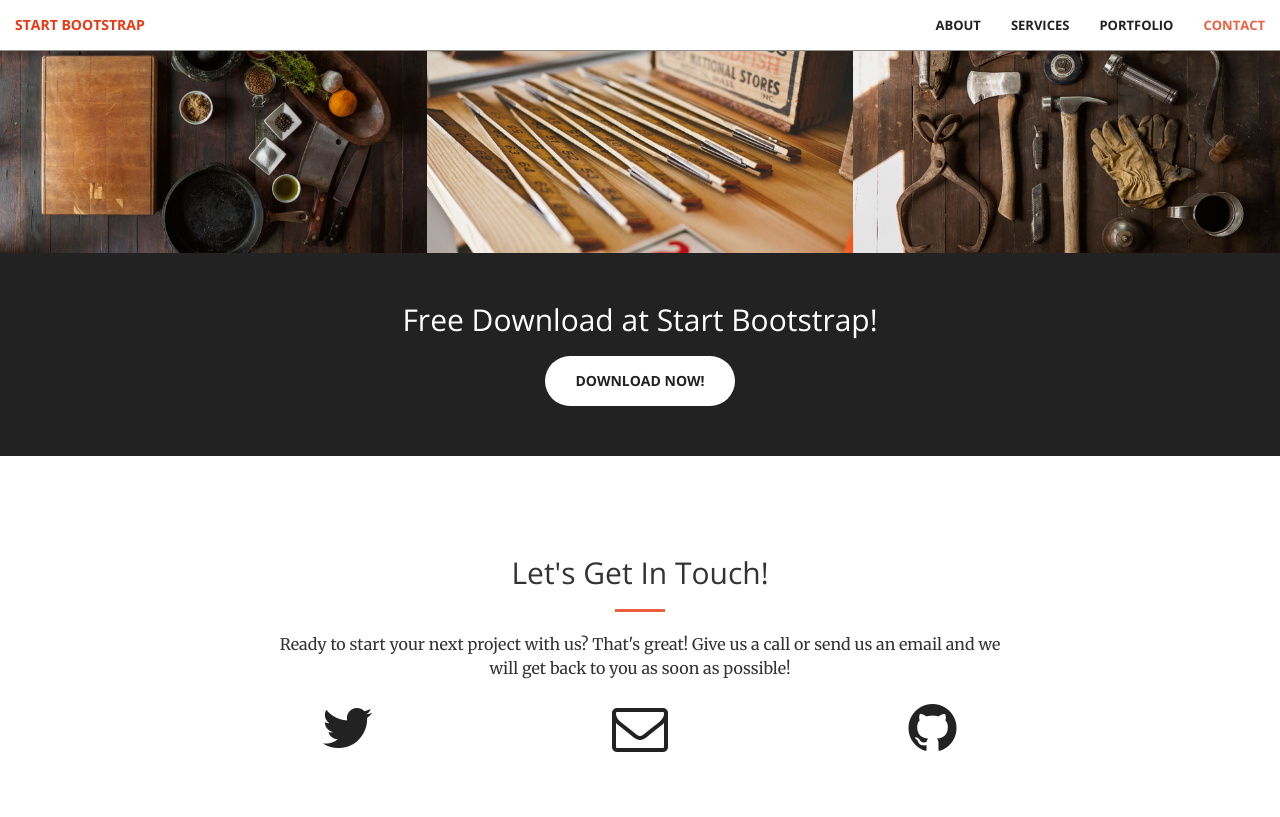
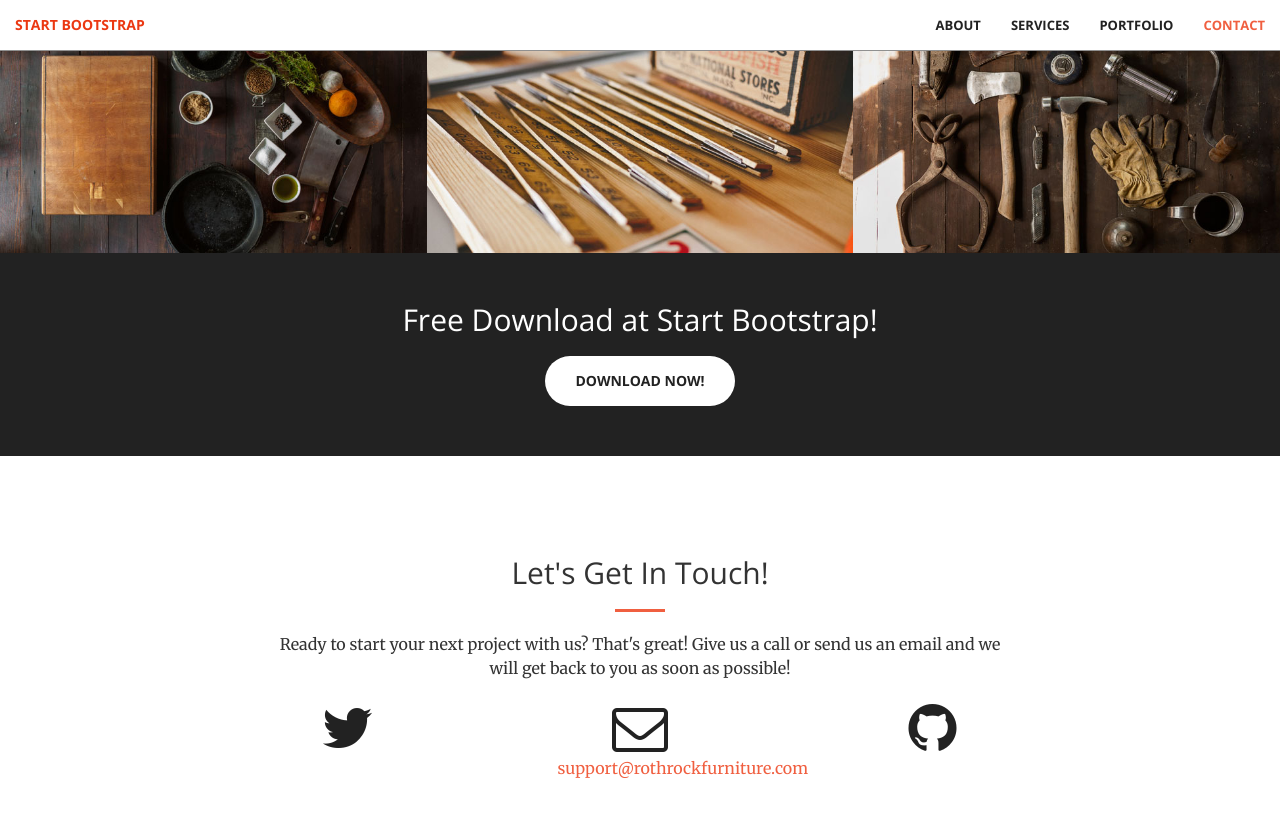
Before and after one commit to rothrockfurniture/rothrockfurniture.github.io, a Jekyll site: the page built from index.html, in a window 1280 px wide and 900 px high, scrolled down 1981 px. Shown: the top 817 px of the window. Built offline with Jekyll 4.4.1, drawn with Linux system fonts in a browser that asks for light colours.

Commit message:
Update _config.yml

```diff
--- a/_config.yml
+++ b/_config.yml
@@ -1,6 +1,6 @@
 # Site settings
-title:
-email:
+title: Rothrock Furniture Company
+email: support@rothrockfurniture.com
 description: > # this means to ignore newlines until "baseurl:"
 baseurl: "" # the subpath of your site, e.g. /blog/
 url: "" # the base hostname & protocol for your site
```
